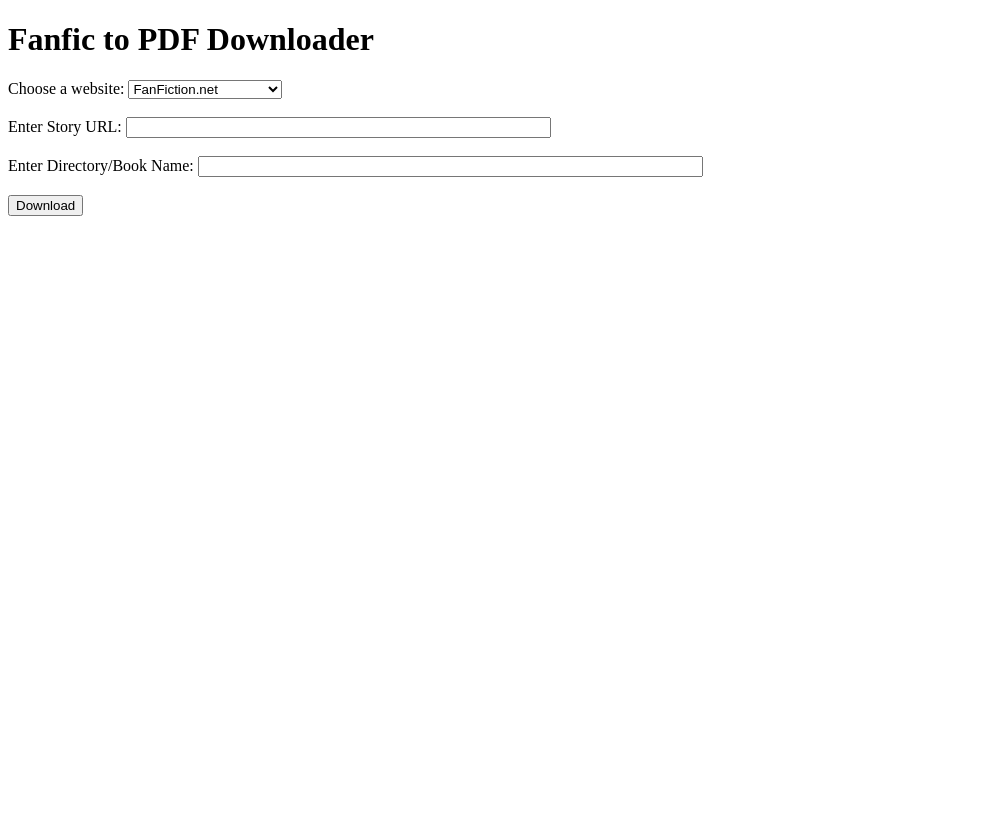
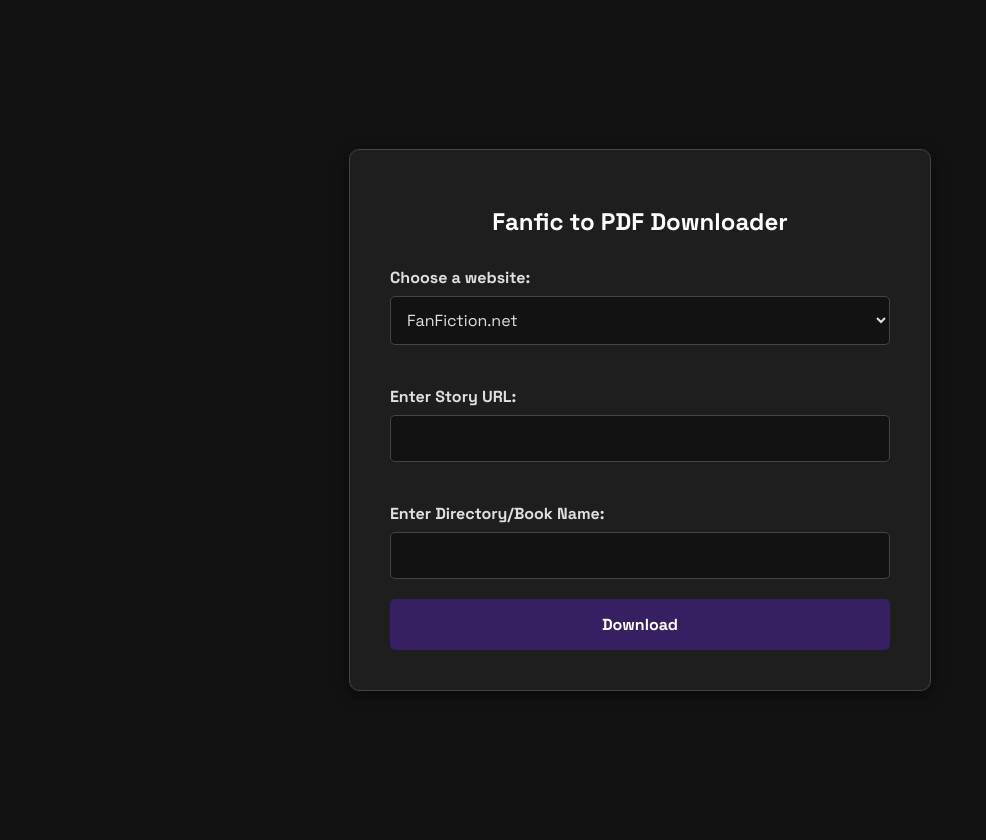
Before and after one commit to lorderebusx/Fanfic-To-PDF, a Flask app: page / in a window 1280 px wide. Shown: the whole page, without its empty margins (0-986 px from the left). Before the commit the page ends 216 px from the top, so only its background shows below. Run offline with Flask 3, Linux system fonts and the light colour scheme.

Commit message:
cleaner website

```diff
--- /dev/null
+++ b/static/style.css
@@ -0,0 +1,99 @@
+/* static/style.css */
+
+@import url('https://fonts.googleapis.com/css2?family=Space+Grotesk:wght@400;700&display=swap');
+
+/* Define a color palette using CSS variables for easy changes */
+:root {
+    --background-color: #121212; /* Very dark gray (almost black) */
+    --surface-color: #1e1e1e;   /* Slightly lighter gray for the form */
+    --primary-color: #362061;    /* Medium Purple for accents */
+    --primary-hover-color: #7a5fb2; /* Darker purple for hover */
+    --text-color: #e0e0e0;       /* Light gray for text */
+    --border-color: #444;
+}
+
+/* Basic page styling */
+body {
+    font-family: 'Space Grotesk', sans-serif;
+    background-color: var(--background-color);
+    color: var(--text-color);
+    margin: 0;
+    padding: 20px;
+    display: flex;
+    justify-content: center;
+    align-items: center;
+    height: 100vh;
+}
+
+/* Container for the form */
+.form-container {
+    background: var(--surface-color);
+    padding: 40px;
+    border-radius: 10px;
+    box-shadow: 0 4px 15px rgba(0, 0, 0, 0.5);
+    width: 100%;
+    max-width: 500px;
+    border: 1px solid var(--border-color);
+}
+
+.form {
+    display: flex;
+    flex-direction: column;
+}
+
+.form-title {
+    font-size: 24px;
+    font-weight: bold;
+    text-align: center;
+    margin-bottom: 30px;
+    color: white; /* Brighter color for the title */
+}
+
+/* Grouping for labels and inputs */
+.form-group {
+    margin-bottom: 20px;
+    display: flex;
+    flex-direction: column;
+}
+
+.form-group label {
+    margin-bottom: 8px;
+    font-weight: bold;
+    color: var(--text-color);
+}
+
+/* Styling for inputs and select dropdowns */
+.form-group input,
+.form-group select {
+    font-family: inherit;
+    padding: 12px;
+    border: 1px solid var(--border-color);
+    border-radius: 5px;
+    font-size: 16px;
+    background-color: var(--background-color);
+    color: var(--text-color);
+}
+
+.form-group input:focus,
+.form-group select:focus {
+    outline: none;
+    border-color: var(--primary-color);
+}
+
+/* Styling for the submit button */
+.form-button {
+    font-family: 'Space Grotesk', sans-serif;
+    padding: 15px;
+    border: none;
+    border-radius: 5px;
+    background-color: var(--primary-color);
+    color: white;
+    font-size: 16px;
+    font-weight: bold;
+    cursor: pointer;
+    transition: background-color 0.2s;
+}
+
+.form-button:hover {
+    background-color: var(--primary-hover-color);
+}
--- a/templates/frontEnd.html
+++ b/templates/frontEnd.html
@@ -3,24 +3,34 @@
 <head>
     <meta charset="UTF-8">
     <title>Fanfic Scraper</title>
+    <link rel="stylesheet" href="{{ url_for('static', filename='style.css') }}">
 </head>
 <body>
-    <h1>Fanfic to PDF Downloader</h1>
-    <form method="post">
+    <div class="form-container">
+        <form class="form" method="post">
+            <h1 class="form-title">Fanfic to PDF Downloader</h1>
+
+            <div class="form-group">
                 <label for="site">Choose a website:</label>
                 <select name="site" id="site">
                     <option value="fanfiction">FanFiction.net</option>
                     <option value="ao3">ArchiveOfOurOwn.org</option>
                     <option value="general">General Link</option>
                 </select>
-        <br><br>
+            </div>
+            <br>
+            <div class="form-group">
                 <label for="url">Enter Story URL:</label>
-        <input type="text" id="url" name="url" size="50">
-        <br><br>
+                <input type="text" id="url" name="url" required>
+            </div>
+            <br>
+            <div class="form-group">
                 <label for="dir_name">Enter Directory/Book Name:</label>
-        <input type="text" id="dirname" name="dirname" size="60" required>
-        <br><br>
-        <button type="submit">Download</button>
+                <input type="text" id="dirname" name="dirname" required>
+            </div>
+
+            <button type="submit" class="form-button">Download</button>
         </form>
+    </div>
 </body>
 </html>
```
Lines whose indentation alone changed are shown as unchanged.
